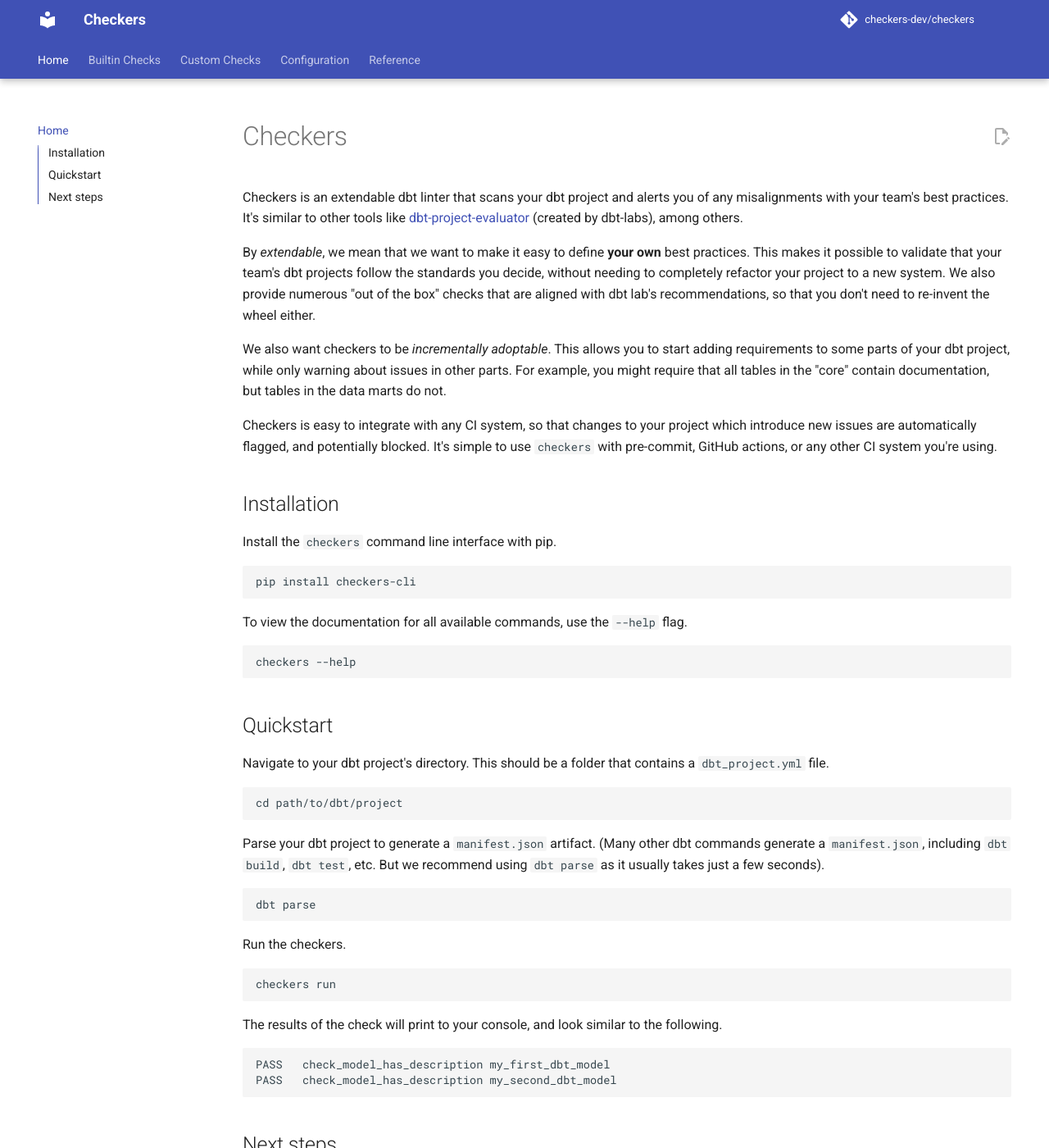
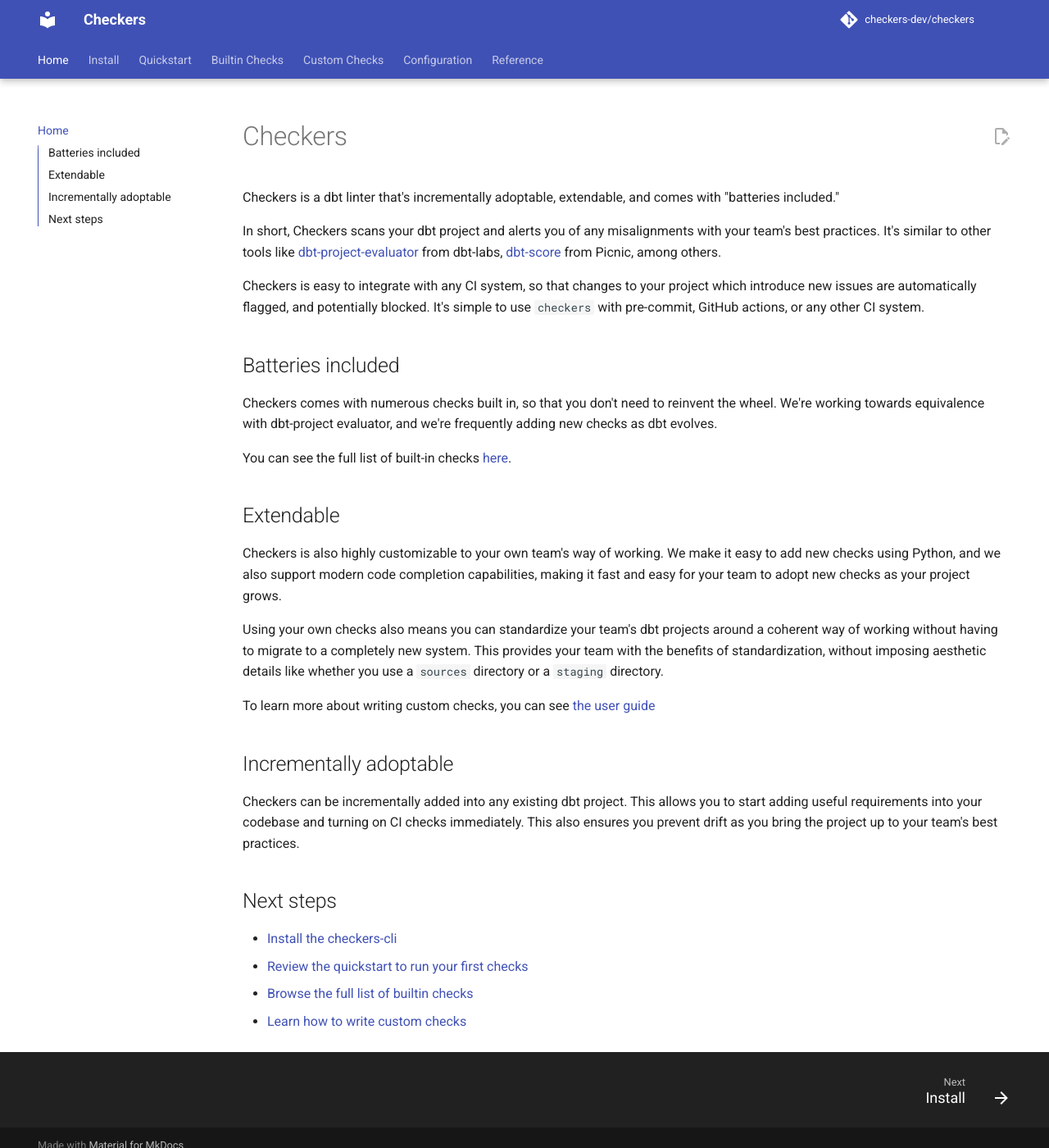
Before and after one commit to checkers-dev/checkers, an MkDocs documentation site: the page built from docs/index.md, in a window 1280 px wide and 1400 px high. Shown: the whole window at 82% size. Built offline with MkDocs 1.6.1 and Material for MkDocs 9.7.7, drawn with Linux system fonts in a browser that asks for light colours; comment, search, counter and statistics services are not loaded; the version menu is left out; some of the changed text lies outside the part shown.

Commit message:
Improve docs page

````diff
--- a/docs/index.md
+++ b/docs/index.md
@@ -1,59 +1,32 @@
 # Checkers
 
-Checkers is an extendable dbt linter that scans your dbt project and alerts you of any misalignments with your team's best practices. It's similar to other tools like [dbt-project-evaluator](https://github.com/dbt-labs/dbt-project-evaluator/tree/main) (created by dbt-labs), among others.
+Checkers is a dbt linter that's incrementally adoptable, extendable, and comes with "batteries included."
 
-By _extendable_, we mean that we want to make it easy to define **your own** best practices. This makes it possible to validate that your team's dbt projects follow the standards you decide, without needing to completely refactor your project to a new system. We also provide numerous "out of the box" checks that are aligned with dbt lab's recommendations, so that you don't need to re-invent the wheel either.
+In short, Checkers scans your dbt project and alerts you of any misalignments with your team's best practices. It's similar to other tools like [dbt-project-evaluator](https://github.com/dbt-labs/dbt-project-evaluator/tree/main) from dbt-labs, [dbt-score](https://github.com/PicnicSupermarket/dbt-score) from Picnic, among others.
 
-We also want checkers to be _incrementally adoptable_. This allows you to start adding requirements to some parts of your dbt project, while only warning about issues in other parts. For example, you might require that all tables in the "core" contain documentation, but tables in the data marts do not.
+Checkers is easy to integrate with any CI system, so that changes to your project which introduce new issues are automatically flagged, and potentially blocked. It's simple to use `checkers` with pre-commit, GitHub actions, or any other CI system.
 
-Checkers is easy to integrate with any CI system, so that changes to your project which introduce new issues are automatically flagged, and potentially blocked. It's simple to use `checkers` with pre-commit, GitHub actions, or any other CI system you're using.
+## Batteries included
 
-## Installation
+Checkers comes with numerous checks built in, so that you don't need to reinvent the wheel. We're working towards equivalence with dbt-project evaluator, and we're frequently adding new checks as dbt evolves.
 
-Install the `checkers` command line interface with pip.
+You can see the full list of built-in checks [here](checks/_index).
 
-```
-pip install checkers-cli
-```
+## Extendable
 
-To view the documentation for all available commands, use the `--help` flag.
+Checkers is also highly customizable to your own team's way of working. We make it easy to add new checks using Python, and we also support modern code completion capabilities, making it fast and easy for your team to adopt new checks as your project grows.
 
-```
-checkers --help
-```
+Using your own checks also means you can standardize your team's dbt projects around a coherent way of working without having to migrate to a completely new system. This provides your team with the benefits of standardization, without imposing aesthetic details like whether you use a `sources` directory or a `staging` directory.
 
-## Quickstart
+To learn more about writing custom checks, you can see [the user guide](checks/custom_checks)
 
-Navigate to your dbt project's directory. This should be a folder that contains a `dbt_project.yml` file.
+## Incrementally adoptable
 
-```
-cd path/to/dbt/project
-```
-
-
-Parse your dbt project to generate a `manifest.json` artifact. (Many other dbt commands generate a `manifest.json`, including `dbt build`, `dbt test`, etc. But we recommend using `dbt parse` as it usually takes just a few seconds).
-
-```
-dbt parse
-```
-
-Run the checkers.
-
-```
-checkers run
-```
-
-The results of the check will print to your console, and look similar to the following.
-
-```
-PASS   check_model_has_description my_first_dbt_model
-PASS   check_model_has_description my_second_dbt_model
-```
+Checkers can be incrementally added into any existing dbt project. This allows you to start adding useful requirements into your codebase and turning on CI checks immediately. This also ensures you prevent drift as you bring the project up to your team's best practices.
 
 ## Next steps
 
-- Review the list of [builtin checks](/docs/checks/check_model_has_description)
-- Learn how to enable, disable, and customize the builtin checks via the [configuration file](/docs/configuration)
-- Learn how to write [custom checks](/docs/custom_checks)
-
-For any questions or to get help, please open an issue on our [GitHub repo](https://github.com/checkers-dev/checkers).
+- [Install the checkers-cli](installation)
+- [Review the quickstart to run your first checks](quickstart)
+- [Browse the full list of builtin checks](docs/checks/_index)
+- [Learn how to write custom checks](custom_checks)
--- a/mkdocs.yml
+++ b/mkdocs.yml
@@ -46,6 +46,8 @@
 # as they parse this structure.
 nav:
   - Home: index.md
+  - Install: installation.md
+  - Quickstart: quickstart.md
   - Builtin Checks:
     - List of Builtin Checks: checks/_index.md
     - Model descriptions: checks/check_model_has_description.md
````
Also changed, not shown: docs/installation.md (added, +13 -0 lines), docs/quickstart.md (added, +30 -0 lines), 1 other file.
